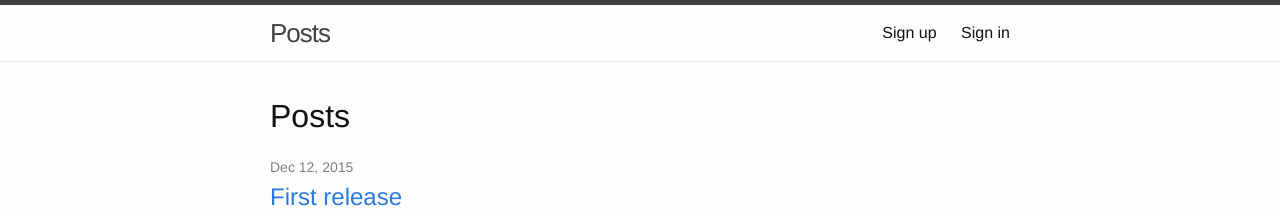
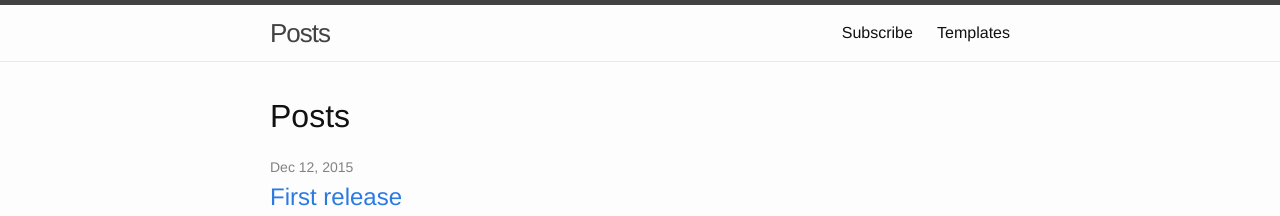
Before and after one commit to advicelogic/advicelogic.github.io, a Jekyll site: the page built from index.html, in a window 1280 px wide. Shown: the top 216 px of the page. Built offline with Jekyll 4.4.1, drawn with Linux system fonts in a browser that asks for light colours; Markdown is read by kramdown in place of the engine named in the settings.

Commit message:
added templates and subscribe to header

```diff
--- a/_includes/header.html
+++ b/_includes/header.html
@@ -19,8 +19,8 @@
           <a class="page-link" href="{{ my_page.url | prepend: site.baseurl }}">{{ my_page.title }}</a>
           {% endif %}
         {% endfor %} -->
-        <a class="page-link" href="http://airr.io/#site-block--c1be1jr2nuk25z85l0jqd7c1e">Sign up</a>
-        <a class="page-link" href="/app">Sign in</a>
+        <a class="page-link" href="http://launch.airr.io/">Subscribe</a>
+        <a class="page-link" href="/templates">Templates</a>
       </div>
     </nav>
 
```
